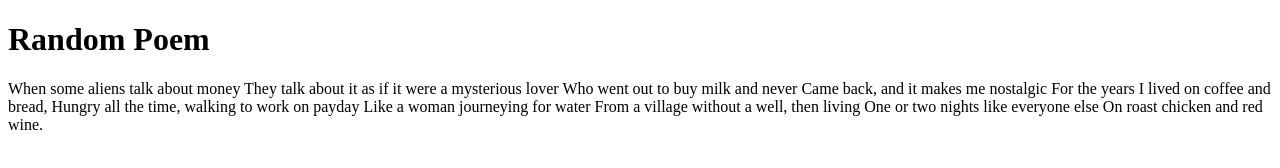
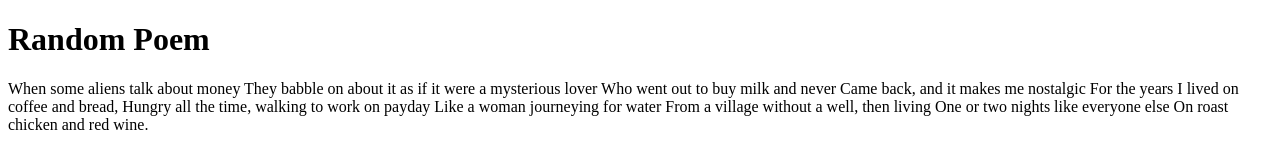
Before and after one commit to Warjumper/cpnt-201-Ach-Rnd-1-Git, a plain HTML site: page index.html in a window 1280 px wide. Drawn offline with Linux system fonts and the light colour scheme.

Commit message:
changed line 13

```diff
--- a/index.html
+++ b/index.html
@@ -10,7 +10,7 @@
   <h1>Random Poem</h1>
 
     <p>When some aliens talk about money
-    They talk about it as if it were a mysterious lover
+    They babble on about it as if it were a mysterious lover
     Who went out to buy milk and never
     Came back, and it makes me nostalgic
     For the years I lived on coffee and bread,
```
